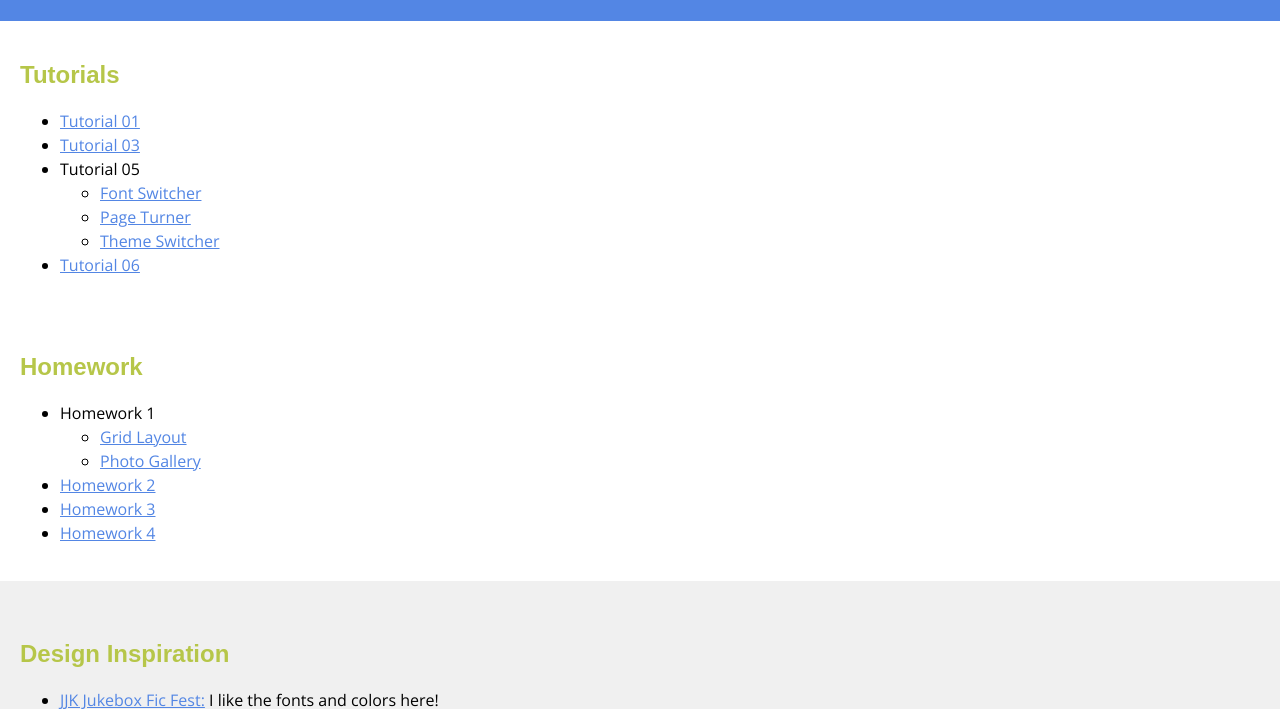
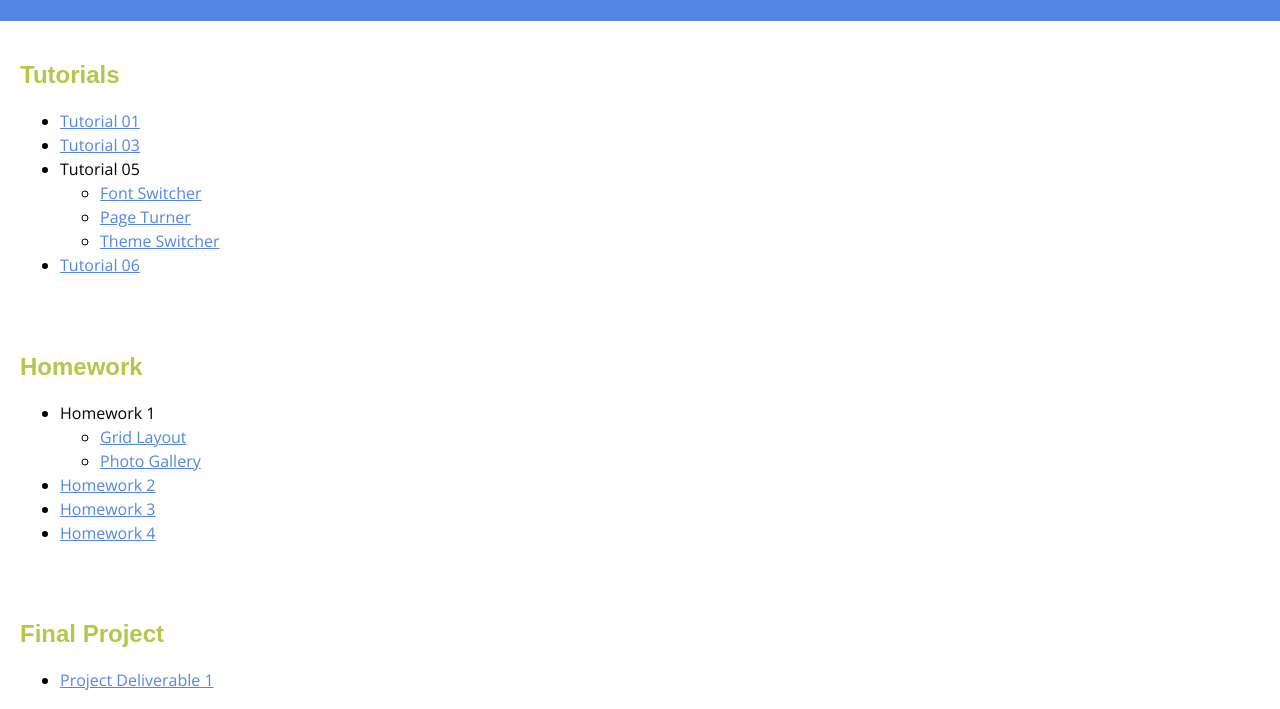
Before and after one commit to pamelachen89/cs130-coursework, a plain HTML site: page index.html in a window 1280 px wide. Shown: the part 99-808 px from the top of the page. Drawn offline with nearby package versions, Linux system fonts and the light colour scheme; a web font is replaced by a local one.

Commit message:
updating my github

```diff
--- a/index.html
+++ b/index.html
@@ -39,6 +39,12 @@
                         <li><a href="../cs130-coursework/hw04/your_task/index.html">Homework 4</a></li>
                     </ul>
             </section>
+            <section id="project">
+                <h2>Final Project</h2>
+                    <ul>
+                        <li><a href="../cs130-coursework/tumblrpage/homepage.html">Project Deliverable 1</a></li>
+                    </ul>
+            </section>
             <section id="inspiration">
                 <h2>Design Inspiration</h2>
                 <ul>
```
